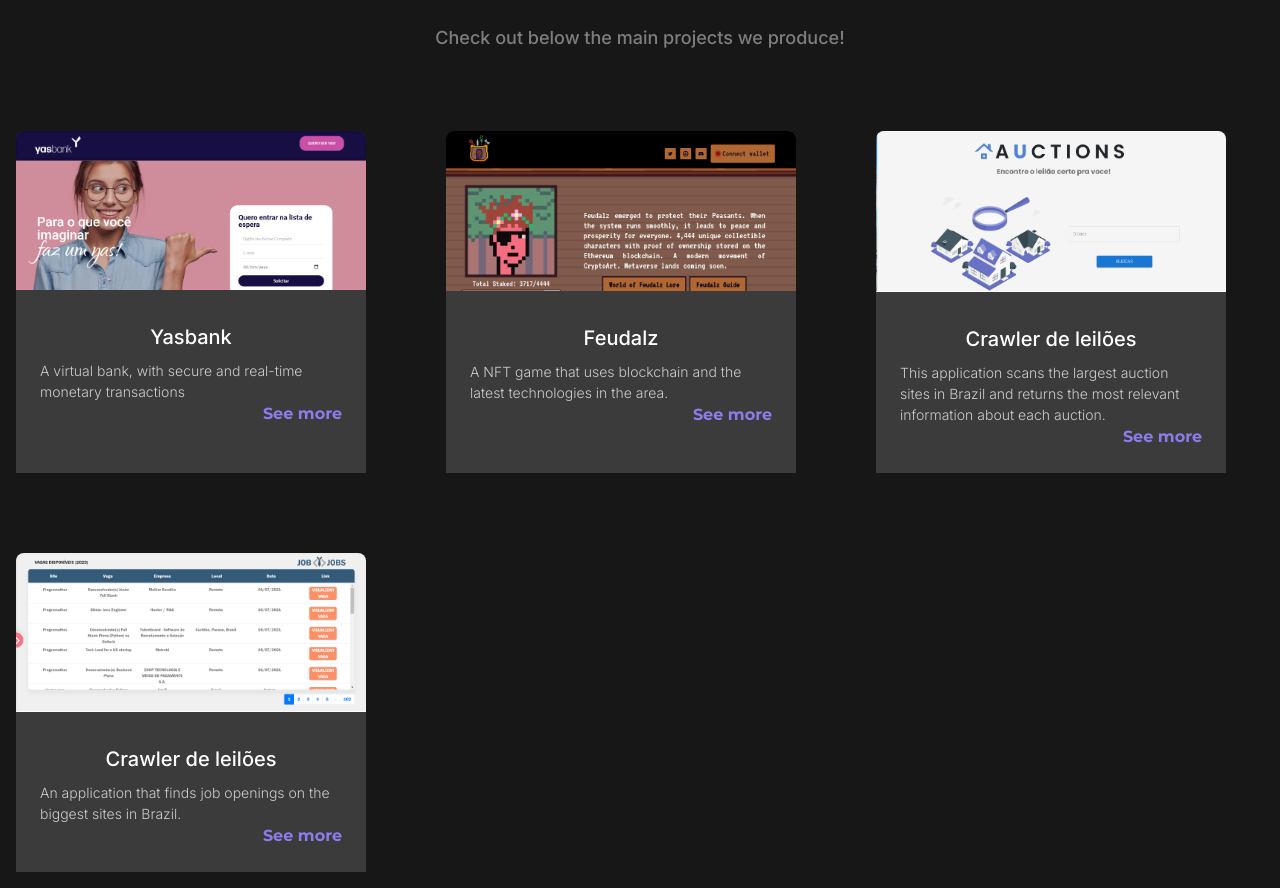
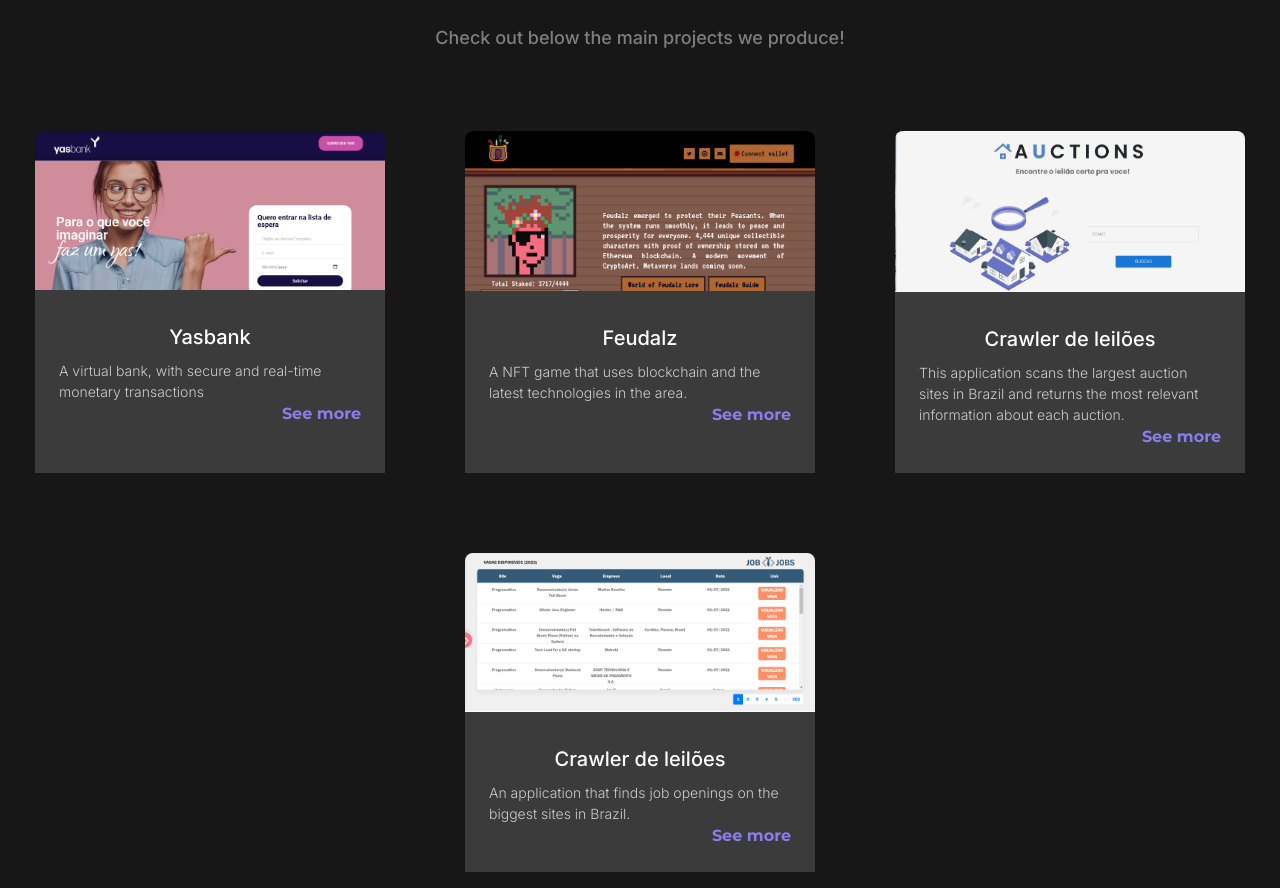
Before and after one commit to BielPimentaDev/pepper8_landing_page, a React (Create React App) app: page / in a window 1280 px wide. Shown: the part 2367-3255 px from the top of the page. Built offline with nearby package versions, Linux system fonts and the light colour scheme.

Commit message:
justify center on eng version

```diff
--- a/src/Pages/Projects.jsx
+++ b/src/Pages/Projects.jsx
@@ -55,7 +55,7 @@
         <p className="text-center text-gray-500 mb-16 mt-2 text-lg">
         Check out below the main projects we produce!
         </p>
-        <div className="flex flex-wrap gap-12 ">
+        <div className="flex flex-wrap gap-12 justify-center">
           {projects.map((project, i) => {
             return <CardProject data={project} key={i} />;
           })}
```
